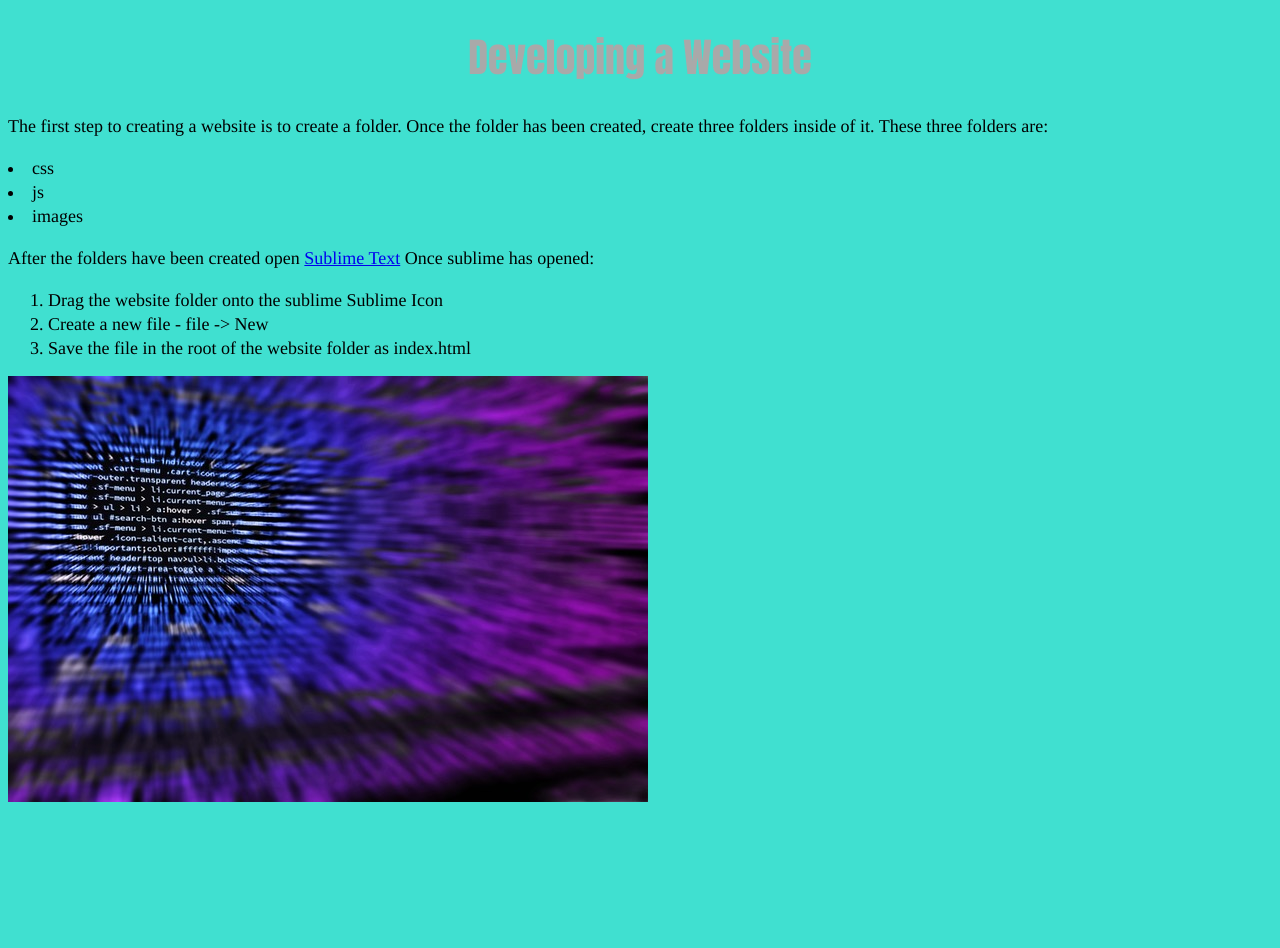
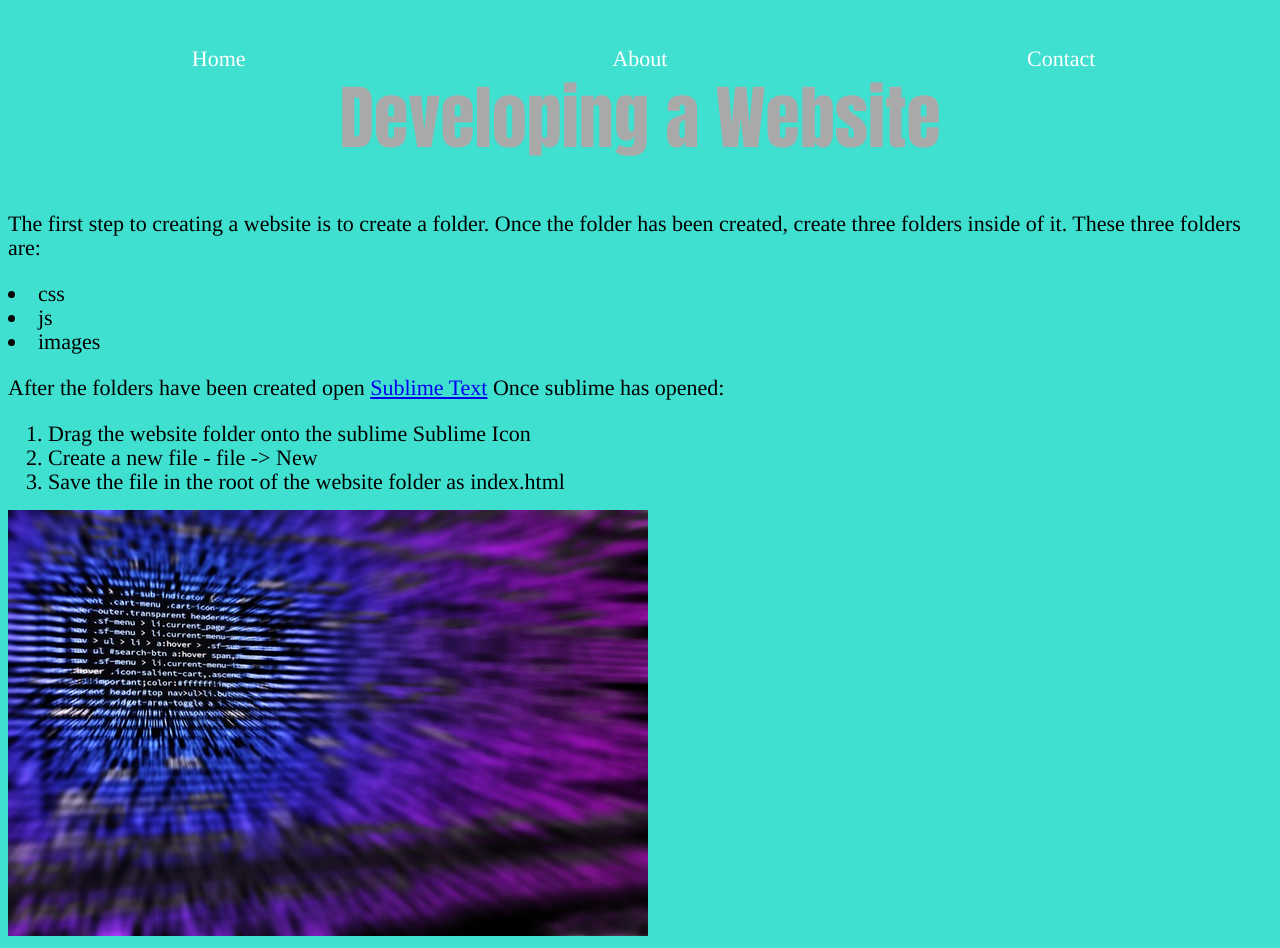
Before and after one commit to Rose529/rose_firstwebsite, a plain HTML site: page index.html in a window 1280 px wide. Before the commit the page ends 814 px from the top, so only its background shows below. Drawn offline with Linux system fonts and the light colour scheme.

Commit message:
added nav and contact page

```diff
--- a/css/style.css
+++ b/css/style.css
@@ -1,16 +1,40 @@
 body{
 	background-color: turquoise;
+}
+
+nav ul {
+	list-style: none;
+	padding: 0;
+
+}
+
+nav li {
+	float: left;
+	text-align: center;
+	width: 33.33%;
+
+}
+
+nav a {
+	color: white;
+	text-decoration: none;
+
+}
+
+nav a:hover {
+	text-decoration: underline;
 }
 
 h1 {
 	text-align: center;
 	font-family: Impact, sans-serif;
-	font-size: 40px;
+	font-size: 70px;
+	line-height: 94px;
 	color: darkgrey;
 }
 
 p, li {
 	font-family: times;
-	font-size: 18px;
+	font-size: 22px;
 	line-height: 24px;
 }
--- a/index.html
+++ b/index.html
@@ -6,6 +6,13 @@
 		<link rel="stylesheet" href="css/style.css">
 	</head>
 	<body>
+		<nav>
+			<ul>
+			<li><a href="#">Home</a></li>
+			<li><a href="#">About</a></li>
+			<li><a href="#">Contact</a></li>
+			</ul>
+		</nav>
 		<h1>Developing a Website</h1>
 		<p>The first step to creating a website is to create a folder.
 		Once the folder has been created, create three folders inside of it. These three folders are:</p>
```
Also changed, not shown: contact.html (added, +21 -0 lines).
